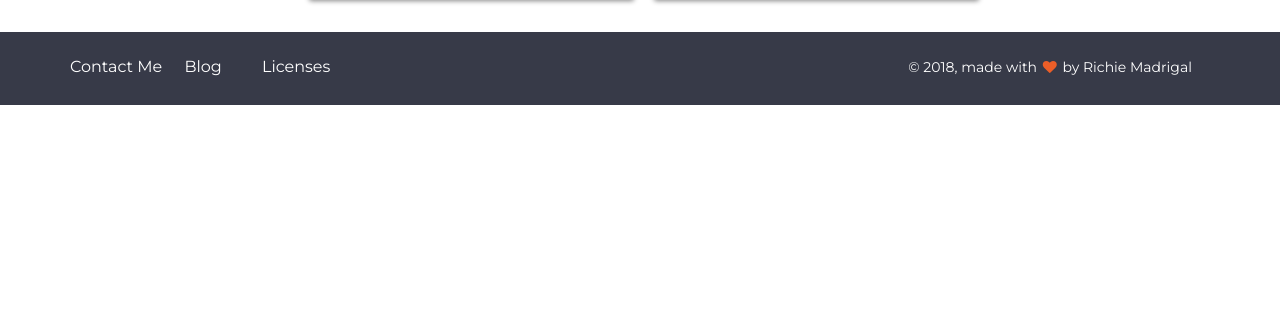
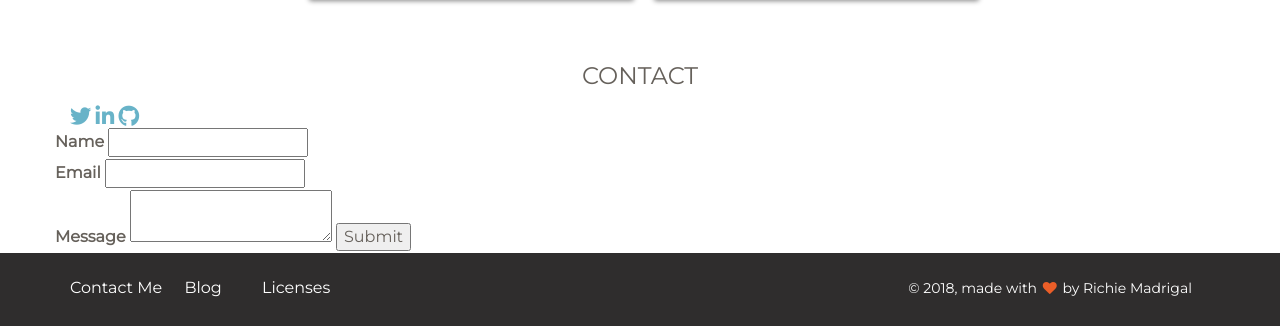
Before and after one commit to richiem0612/richiem0612.github.io, a plain HTML site: page index.html in a window 1280 px wide. Shown: the part 1832-2158 px from the top of the page. Before the commit the page ends 1937 px from the top, so only its background shows below. Drawn offline with Linux system fonts and the light colour scheme.

Commit message:
updated resume

```diff
--- a/assets/css/demo.css
+++ b/assets/css/demo.css
@@ -73,7 +73,7 @@
     color: #ddd !important;
 }
 .footer-demo{
-    background-color: rgba(35, 38, 53, 0.904);
+    background-color: rgba(26, 24, 24, 0.904);
     background-attachment: fixed;
     position: relative;
     line-height: 20px;
--- a/index.html
+++ b/index.html
@@ -19,7 +19,10 @@
     <!--     Fonts and icons     -->
     <link rel="stylesheet" href="https://use.fontawesome.com/releases/v5.3.1/css/all.css" integrity="sha384-mzrmE5qonljUremFsqc01SB46JvROS7bZs3IO2EmfFsd15uHvIt+Y8vEf7N7fWAU"
         crossorigin="anonymous">
-    <link rel="stylesheet" href="https://use.fontawesome.com/releases/v5.4.1/css/all.css" integrity="sha384-5sAR7xN1Nv6T6+dT2mhtzEpVJvfS3NScPQTrOxhwjIuvcA67KV2R5Jz6kr4abQsz" crossorigin="anonymous">
+    <link rel="stylesheet" href="https://use.fontawesome.com/releases/v5.4.1/css/all.css" integrity="sha384-5sAR7xN1Nv6T6+dT2mhtzEpVJvfS3NScPQTrOxhwjIuvcA67KV2R5Jz6kr4abQsz"
+        crossorigin="anonymous">
+        <link rel="stylesheet" href="https://use.fontawesome.com/releases/v5.3.1/css/all.css" integrity="sha384-mzrmE5qonljUremFsqc01SB46JvROS7bZs3IO2EmfFsd15uHvIt+Y8vEf7N7fWAU"
+        crossorigin="anonymous">
     <link href="http://maxcdn.bootstrapcdn.com/font-awesome/4.2.0/css/font-awesome.min.css" rel="stylesheet">
     <link href='http://fonts.googleapis.com/css?family=Montserrat' rel='stylesheet' type='text/css'>
     <link href='http://fonts.googleapis.com/css?family=Open+Sans:400,300' rel='stylesheet' type='text/css'>
@@ -43,15 +46,14 @@
             <div class="collapse navbar-collapse" id="navigation-example-2">
                 <ul class="nav navbar-nav navbar-right">
                     <li class="nav-item">
-                        <a class="nav-link" href="./assets/img/FullStack2018.pdf" download="FullStackResume"
-                            onclick="scrollToDownload()">
+                        <a class="nav-link" href="./assets/img/FullStack2018.pdf" download="FullStackResume" onclick="scrollToDownload()">
                             <i class="fas fa-cloud-download-alt"></i> View Resume
                         </a>
                     </li>
                     <li class="nav-item">
                         <a class="nav-link" rel="tooltip" title="" data-placement="bottom" href="https://twitter.com/UNKNWN_DVLPR"
                             target="_blank" data-original-title="Follow me on Twitter">
-                            <i class="fa fa-twitter fa-lg"></i>
+                            <i class="fab fa-twitter fa-lg"></i>
                         </a>
                     </li>
                     <li class="nav-item">
@@ -159,16 +161,64 @@
                                 class="img-rounded img-responsive"></a>
 
                         <h6 class="text-center">Friend Finder</h6>
-                        <a href="https://tranquil-oasis-55614.herokuapp.com/"><img src="./assets/img/FriendFinder.jpg" alt="Rounded Image"
-                                class="img-rounded img-responsive"></a>
+                        <a href="https://tranquil-oasis-55614.herokuapp.com/"><img src="./assets/img/FriendFinder.jpg"
+                                alt="Rounded Image" class="img-rounded img-responsive"></a>
 
                         <h6 class="text-center">GifTastic</h6>
-                        <a href="https://unknwndvlpr.github.io/GifTastic/"><img src="./assets/img/GifTastic.png"
-                                alt="Rounded Image" class="img-rounded img-responsive"></a>
+                        <a href="https://unknwndvlpr.github.io/GifTastic/"><img src="./assets/img/GifTastic.png" alt="Rounded Image"
+                                class="img-rounded img-responsive"></a>
                     </div>
                 </div>
             </div>
         </div>
+
+        <!-- Contact Section
+  –––––––––––––––––––––––––––––––––––––––––––––––––– -->
+        <section id="contact">
+            <div class="container">
+                    <h4 class="title col-md-12 text-center">CONTACT</h4>
+                <hr class="hr">
+
+                <div class="socialTwo">
+                    <a class="nav-link" rel="tooltip" title="" data-placement="bottom" href="https://twitter.com/UNKNWN_DVLPR"
+                        target="_blank" data-original-title="Follow me on Twitter">
+                        <i class="fab fa-twitter fa-lg"></i>
+                    </a>
+                    <a class="nav-link" rel="tooltip" title="" data-placement="bottom" href="https://www.linkedin.com/in/richie-madrigal-02571b149/"
+                        target="_blank" data-original-title="Connect with me on LinkedIn">
+                        <i class="fab fa-linkedin-in fa-lg"></i>
+                    </a>
+                    <a class="nav-link" rel="tooltip" title="" data-placement="bottom" href="https://github.com/unknwnDvlpr"
+                        target="_blank" data-original-title="Star me on GitHub">
+                        <i class="fab fa-github fa-lg"></i>
+                    </a>
+                </div>
+
+                <form class="gform" method="POST" action="https://script.google.com/macros/s/AKfycbzZPer2zuU2jwp5KR8_clwdEh6kMdLwQzw2A4F1Ibslf_VQroKy/exec">
+                    <div class="formElements">
+                        <div class="row">
+                            <div class="six columns">
+                                <label for="exampleRecipientInput">Name</label>
+                                <input name="name" class="u-full-width" type="text">
+                            </div>
+                            <div class="six columns">
+                                <label for="exampleEmailInput">Email</label>
+                                <input name="email" class="u-full-width" type="email">
+                            </div>
+                        </div>
+                        <div class="row">
+                            <label for="exampleMessage">Message</label>
+                            <textarea name="message" class="u-full-width"></textarea>
+                            <button class="button" type="submit" value="Submit">Submit</button>
+                        </div>
+                    </div>
+                    <div class="submitMessage formSub" style="display:none">
+                        <h4>Thanks for reaching out! I'll be in touch with you soon!</h4>
+                    </div>
+                </form>
+
+            </div>
+        </section>
 
         <footer class="footer-demo">
             <div class="container">
```
Also changed, not shown: 1 other file.
